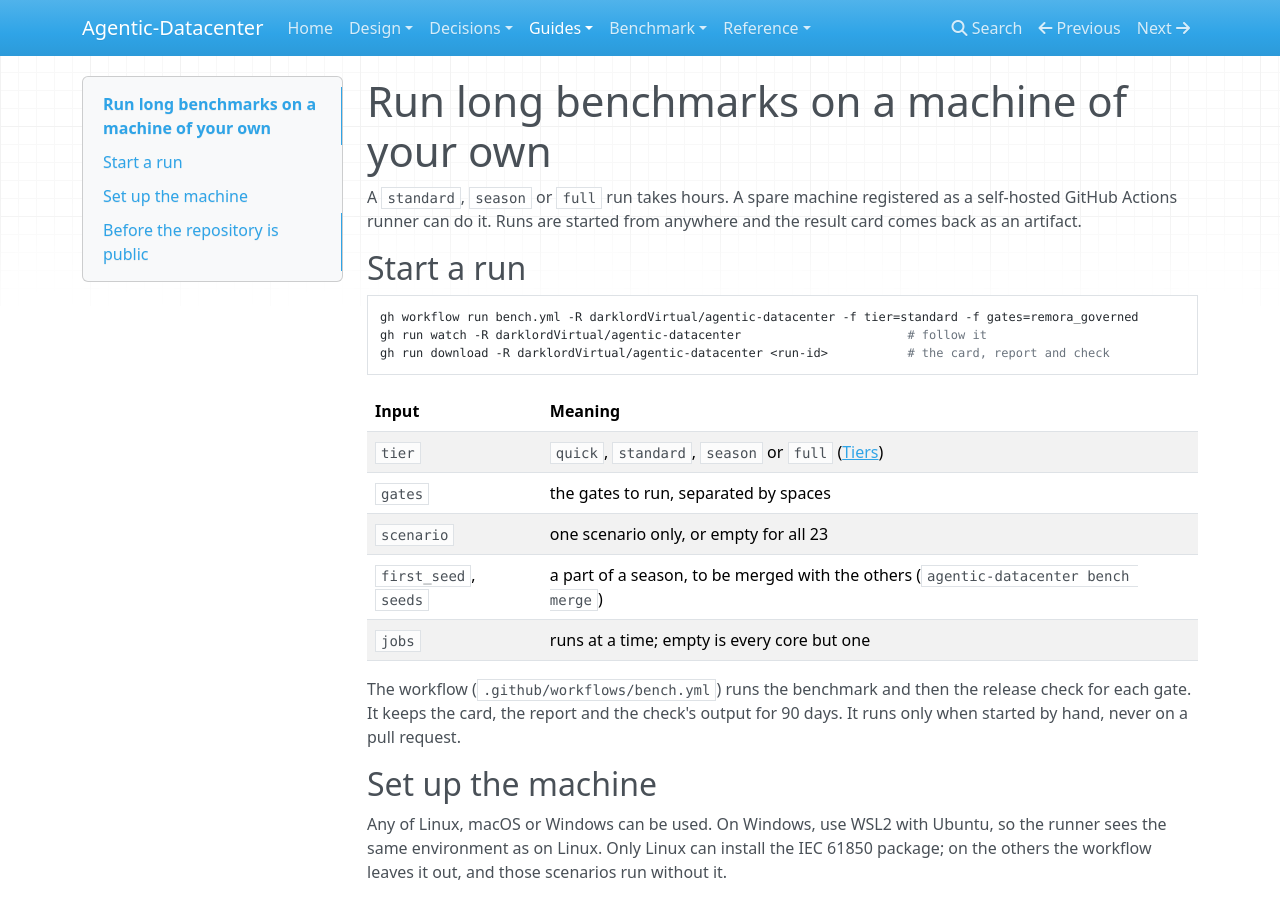
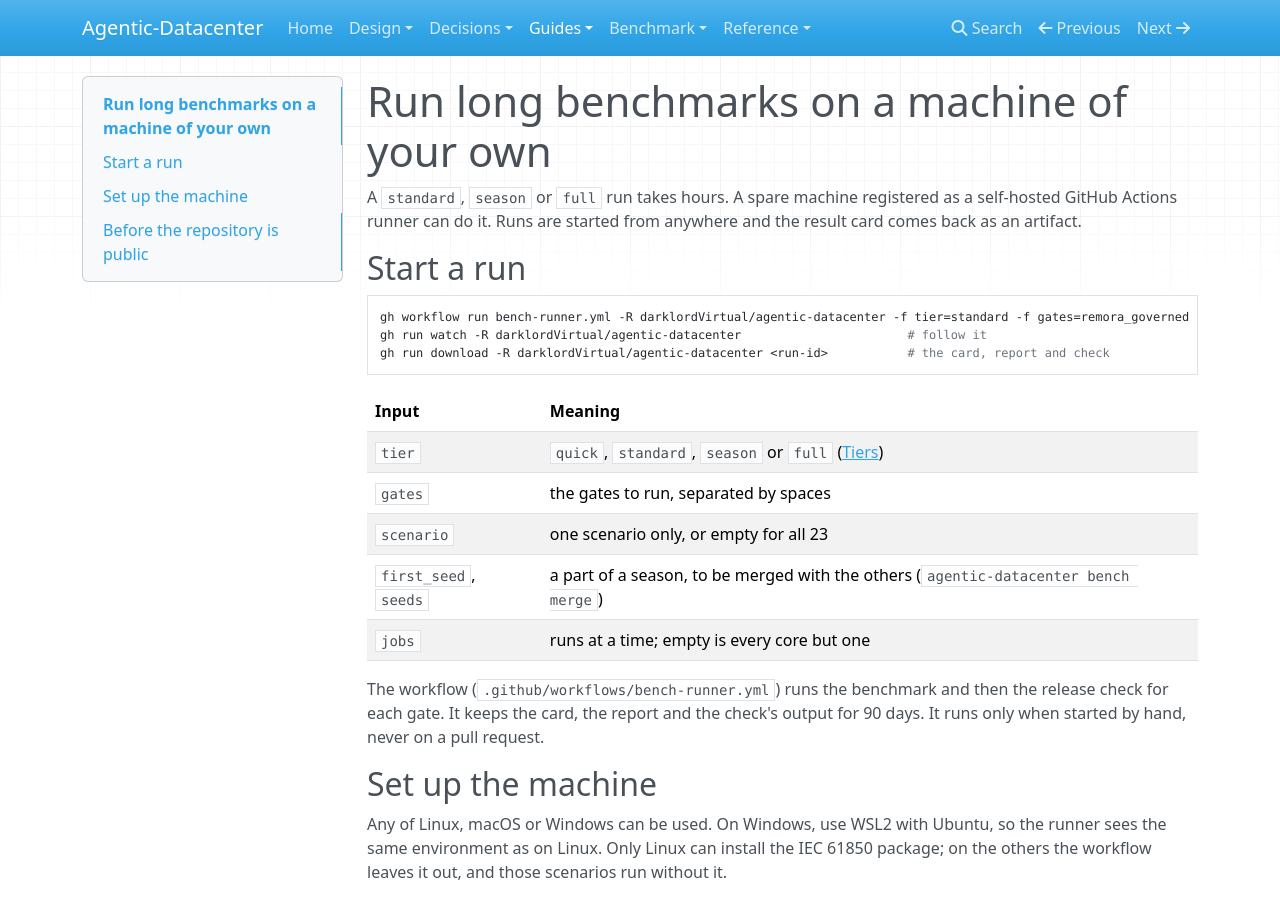
Before and after one commit to agentic-datacenter/agentic-datacenter, an MkDocs documentation site: the page built from docs/guides/bench-runner.md, in a window 1280 px wide and 900 px high. Built offline with MkDocs 1.6.1, drawn with Linux system fonts in a browser that asks for light colours; nearby versions of some CDN libraries.

Commit message:
Restore the bench workflow, and run the self-hosted benchmark as bench-runner
The previous change replaced the design's bench workflow by mistake. It is
back as it was; the runner workflow is .github/workflows/bench-runner.yml,
named in the design document's workflow table, and the only job allowed to
run on the host instead of the pinned image.

````diff
--- a/docs/guides/bench-runner.md
+++ b/docs/guides/bench-runner.md
@@ -5,7 +5,7 @@ A `standard`, `season` or `full` run takes hours. A spare machine registered as
 ## Start a run
 
 ```sh
-gh workflow run bench.yml -R darklordVirtual/agentic-datacenter -f tier=standard -f gates=remora_governed
+gh workflow run bench-runner.yml -R darklordVirtual/agentic-datacenter -f tier=standard -f gates=remora_governed
 gh run watch -R darklordVirtual/agentic-datacenter                       # follow it
 gh run download -R darklordVirtual/agentic-datacenter <run-id>           # the card, report and check
 ```
@@ -18,7 +18,7 @@ gh run download -R darklordVirtual/agentic-datacenter <run-id>           # the c
 | `first_seed`, `seeds` | a part of a season, to be merged with the others (`agentic-datacenter bench merge`) |
 | `jobs` | runs at a time; empty is every core but one |
 
-The workflow (`.github/workflows/bench.yml`) runs the benchmark and then the release check for each gate. It keeps the card, the report and the check's output for 90 days. It runs only when started by hand, never on a pull request.
+The workflow (`.github/workflows/bench-runner.yml`) runs the benchmark and then the release check for each gate. It keeps the card, the report and the check's output for 90 days. It runs only when started by hand, never on a pull request.
 
 ## Set up the machine
 
````
Also changed, not shown: CHANGELOG.md (+1 -1 lines), docs/design/SDD-ADC-001.md (+1 -0 lines), 3 other files.
